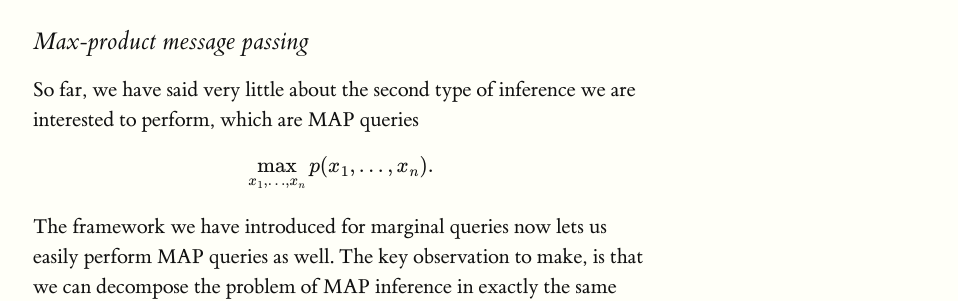
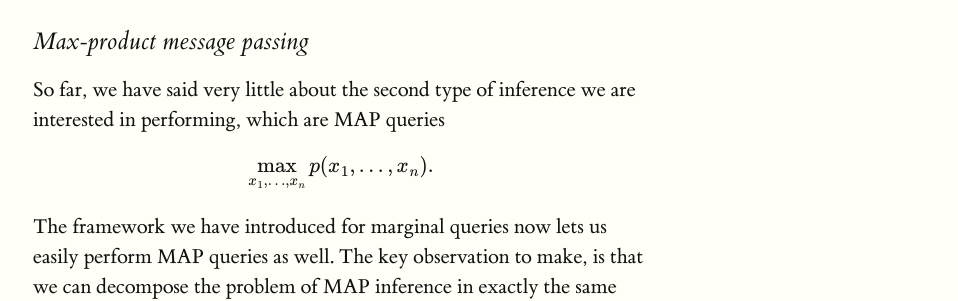
Before and after one commit to ermongroup/cs228-notes, a Jekyll site: the page built from inference/jt/index.md, in a window 1280 px wide and 900 px high, scrolled down 3685 px. Shown: the part 183-484 px from the top of the window, without its empty margins (127-1085 px from the left). Built offline with Jekyll 4.4.1, drawn with Linux system fonts in a browser that asks for light colours; formulas are drawn with MathJax 3.

Commit message:
grammar fix: to perform -> in performing

```diff
--- a/inference/jt/index.md
+++ b/inference/jt/index.md
@@ -69,7 +69,7 @@
 
 ### Max-product message passing
 
-So far, we have said very little about the second type of inference we are interested to perform, which are MAP queries
+So far, we have said very little about the second type of inference we are interested in performing, which are MAP queries
 {% math %}
 \max_{x_1, \dots, x_n} p(x_1,...,x_n).
 {% endmath %}
```
